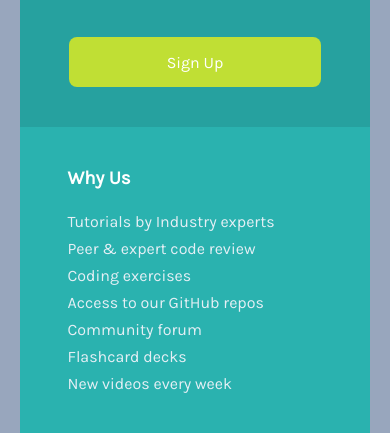
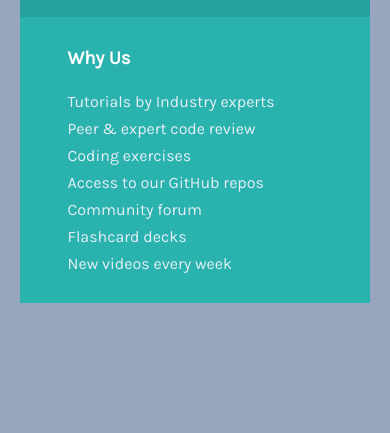
Before and after one commit to alanhcrdz/singlePriceGridComponentMaster, a plain HTML site: page index.html in a window 390 px wide. Shown: the part 598-1031 px from the top of the page. After the commit the page ends 931 px from the top, so only its background shows below. Drawn offline with Linux system fonts and the light colour scheme.

Commit message:
Fixed Responsive Design Issues

```diff
--- a/css/style.css
+++ b/css/style.css
@@ -6,9 +6,11 @@
     font-family: Karla;
 }
 
-body, html{
+body{
     height: 100%;
     background-color: hsl(218, 22%, 67%);
+
+
 }
 
 
@@ -16,14 +18,17 @@ body, html{
 .container .box{
     margin: 0 auto;
     width: 800px;
-    height: 500px;
+    height: auto;
+
+
+
 
 }
 
 
 
 .container{
-    padding: 140px 20px;
+    padding: 30px 20px;
     width: 100%;
     margin: 0 auto;
     max-width: 1440px;
@@ -40,14 +45,15 @@ body, html{
 }
 .text-box p, h3, h2{
     padding-left: 30px;
+
 }
 
 
 /* adding color palette */
 .container h2{
-
     color: hsl(179, 62%, 43%);
     font-weight: 700;
+
 
 }
 
@@ -55,6 +61,7 @@ body, html{
     color: hsl(71, 73%, 54%);
     font-weight: 700;
     margin-top: 20px;
+
 }
 
 .container .text-box p{
@@ -62,12 +69,13 @@ body, html{
     font-size: 16px;
     margin-top: 10px;
     font-weight: 400;
+
 }
 
 .container .prices-box{
     display: flex;
     width: 100%;
-    height: 300px;
+
 
 }
 
@@ -117,10 +125,11 @@ body, html{
 
 
 .box-2{
+
     text-align: left;
     width: 50%;
     background-color: hsl(179, 62%, 43%) ;
-    padding: 40px 5%;
+    padding: 30px 5%;
     border-bottom-right-radius: 10px;
 }
 
@@ -146,10 +155,16 @@ body, html{
 
 @media screen and (max-width:991px ){
     /* start of large tablet styles */
+
+    body{
+        height: auto;
+
+    }
     .container .box{
         margin: 0 auto;
         width: 100%;
-        height: 500px;
+        height: auto;
+
 
     }
 
@@ -161,27 +176,39 @@ body, html{
     .container .prices-box{
         display: inline-block;
         width: 100%;
-        height: 300px;
+
+
+
 
     }
 
     .container .box{
+        width: 100%;
         max-width: 400px;
+
+
+
 
     }
 
     .box-1{
         width: 100%;
         border-bottom-left-radius: 0;
+        height: auto;
+
     }
     .box-2{
         width: 100%;
+        height: auto;
         border-bottom-right-radius: 0;
+
+
     }
 
     .text-box{
         width: 100%;
         height: auto;
+
     }
 
 }
@@ -191,7 +218,7 @@ body, html{
     .container .box{
         margin: 0 auto;
         max-width: 300px;
-        width: 100%
+        width: 100%;
 
 
     }
@@ -199,7 +226,6 @@ body, html{
     .container .prices-box{
         display: inline-block;
         width: 100%;
-        height: 300px;
 
     }
 
@@ -214,6 +240,8 @@ body, html{
     .box-2{
         width: 100%;
         border-bottom-right-radius: 0;
+
+
     }
 
     .text-box{
```
Also changed, not shown: index.html (+0 -2 lines).
